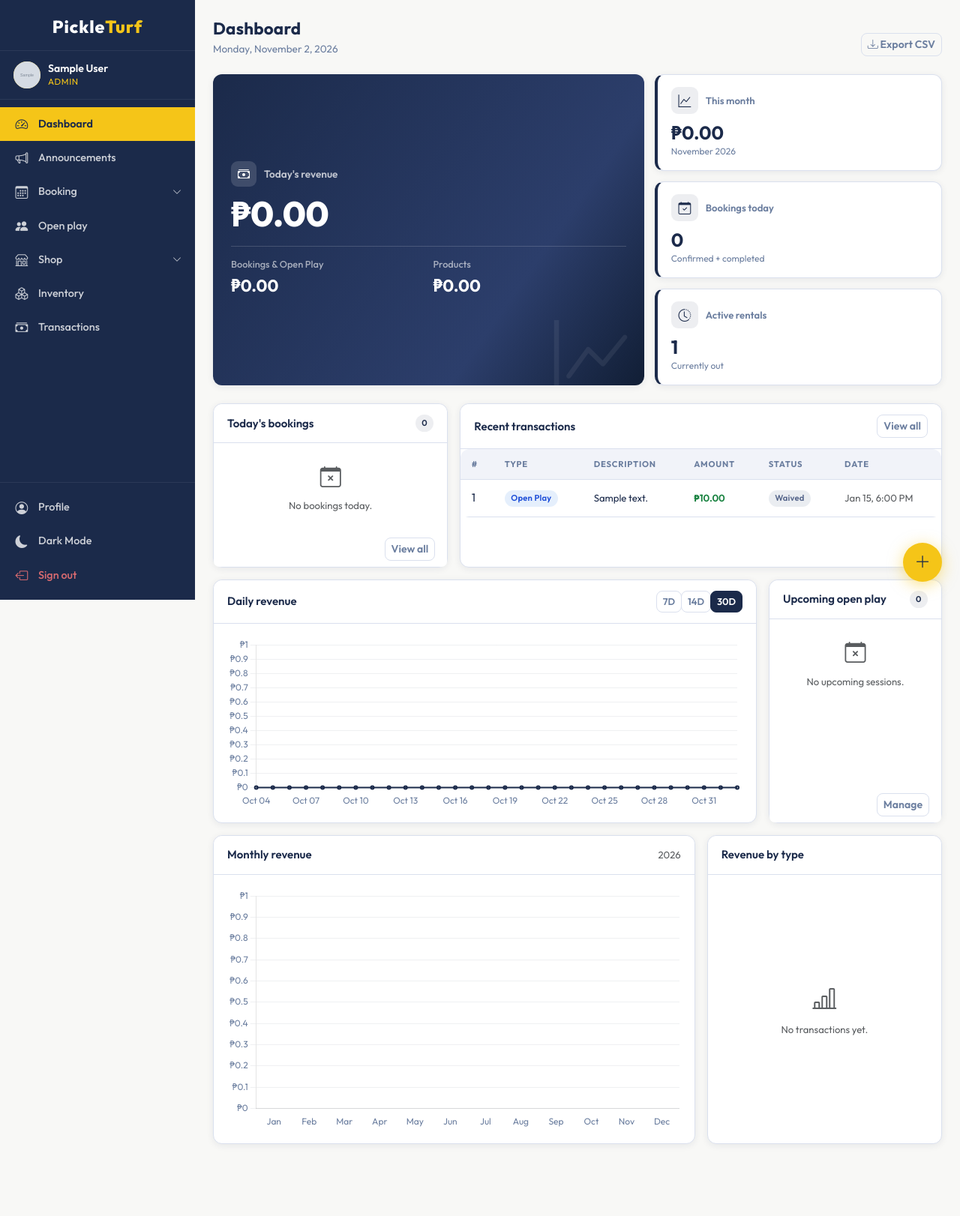
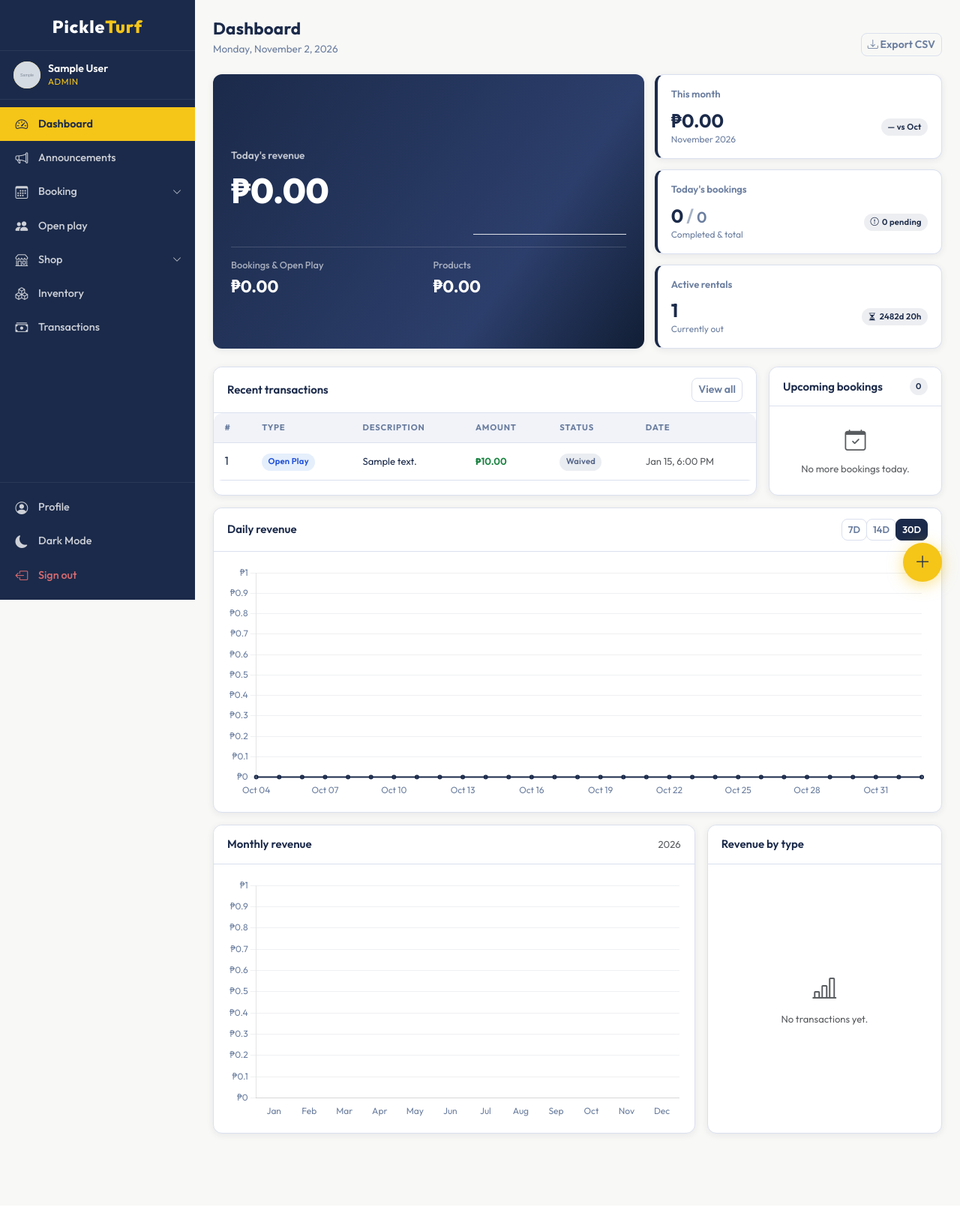
Before and after one commit to n3mo1101/pickleturf-app-vercel, a Django app: page /dashboard/ in a window 1280 px wide. Shown: the whole page at 75% size. After the commit the page ends 1517 px from the top, so only its background shows below. Run offline with Django 4.2, Linux system fonts and the light colour scheme; a user stored in the database is signed in; tables that the repository leaves empty hold one stand-in row (values such as "Sample post"); grey boxes marked "Sample" are stand-in pictures; data that the repository does not hold is empty; some libraries are stand-ins or nearby versions.

Commit message:
feat: dashboard KPI and chart refresh
- Add a 7-day revenue sparkline constrained to a fixed, non-stretching chart area
- Show completed / total bookings with pending and trend badges on the KPI cards
- Move upcoming bookings beside recent transactions and filter to bookings not yet ended
- Use navy bars for monthly revenue and keep the original revenue-by-type colors
- Hide KPI icons, drop the upcoming open play card, and widen the daily revenue chart
- Move `.env.vercel` under the Vercel section in `.gitignore`

```diff
--- a/dashboard/views.py
+++ b/dashboard/views.py
@@ -1,7 +1,7 @@
 import csv
 from datetime import date, timedelta
 from django.contrib.auth.decorators import login_required
-from django.db.models import Sum, Q
+from django.db.models import Count, Sum, Q
 from django.db.models.functions import TruncDate, TruncMonth
 from django.http import HttpResponse
 from django.shortcuts import render
@@ -102,6 +102,19 @@ def _revenue_by_type():
     return labels, data
 
 
+def _format_duration(delta):
+    """Compact duration for rental age, e.g. 2h 15m or 3d 4h."""
+    total_minutes = max(int(delta.total_seconds() // 60), 0)
+    days, remainder = divmod(total_minutes, 24 * 60)
+    hours, minutes = divmod(remainder, 60)
+
+    if days:
+        return f'{days}d {hours}h'
+    if hours:
+        return f'{hours}h {minutes}m'
+    return f'{minutes}m'
+
+
 # ── Main Dashboard View ────────────────────────────────────────────────────────
 
 @admin_or_staff_required
@@ -149,14 +162,56 @@ def index(request):
         .aggregate(total=Sum('amount'))['total'] or 0
     )
 
-    bookings_today = Booking.objects.filter(
+    first_of_month = today.replace(day=1)
+    prev_month_end = first_of_month - timedelta(days=1)
+    prev_month_start = prev_month_end.replace(day=1)
+    prev_month_revenue = (
+        _revenue_queryset()
+        .filter(created_at__date__range=(prev_month_start, prev_month_end))
+        .aggregate(total=Sum('amount'))['total'] or 0
+    )
+
+    month_change_pct = None
+    month_change_up = True
+    if prev_month_revenue:
+        change = (
+            (float(month_revenue) - float(prev_month_revenue))
+            / float(prev_month_revenue)
+            * 100
+        )
+        month_change_pct = abs(round(change, 1))
+        month_change_up = change >= 0
+
+    booking_counts = Booking.objects.filter(
         date=today,
-        status__in=[Booking.Status.CONFIRMED, Booking.Status.COMPLETED]
-    ).count()
+        status__in=[
+            Booking.Status.PENDING,
+            Booking.Status.CONFIRMED,
+            Booking.Status.COMPLETED,
+        ],
+    ).aggregate(
+        total=Count('id'),
+        completed=Count('id', filter=Q(status=Booking.Status.COMPLETED)),
+        pending=Count('id', filter=Q(status=Booking.Status.PENDING)),
+    )
+    bookings_today = booking_counts['total']
+    bookings_completed_today = booking_counts['completed']
+    bookings_pending_today = booking_counts['pending']
 
-    active_rentals = RentalRecord.objects.filter(
+    active_rental_qs = RentalRecord.objects.filter(
         status=RentalRecord.Status.ACTIVE
-    ).count()
+    )
+    active_rentals = active_rental_qs.count()
+    oldest_rented_at = (
+        active_rental_qs
+        .order_by('rented_at')
+        .values_list('rented_at', flat=True)
+        .first()
+    )
+    longest_rental_display = (
+        _format_duration(now - oldest_rented_at)
+        if oldest_rented_at else None
+    )
 
     # ── Chart Data ─────────────────────────────────────────────────
     daily_labels,   daily_data   = _daily_revenue_last_30()
@@ -170,11 +225,17 @@ def index(request):
         .order_by('-created_at')[:7]
     )
 
-    todays_bookings = (
+    now_time = timezone.localtime(now).time()
+    todays_bookings = list(
         Booking.objects
         .filter(
             date=today,
-            status__in=[Booking.Status.CONFIRMED, Booking.Status.COMPLETED]
+            status__in=[
+                Booking.Status.PENDING,
+                Booking.Status.CONFIRMED,
+                Booking.Status.COMPLETED,
+            ],
+            end_time__gt=now_time,
         )
         .select_related('court', 'user')
         .prefetch_related('slots')
@@ -201,8 +262,14 @@ def index(request):
         'last_tx_amount':   last_tx_amount,
         'last_tx_label':    last_tx_label,
         'month_revenue':    month_revenue,
+        'month_change_pct': month_change_pct,
+        'month_change_up':  month_change_up,
+        'prev_month_label': prev_month_end.strftime('%b'),
         'bookings_today':   bookings_today,
+        'bookings_completed_today': bookings_completed_today,
+        'bookings_pending_today':   bookings_pending_today,
         'active_rentals':   active_rentals,
+        'longest_rental_display': longest_rental_display,
 
         # Charts (passed as Python lists — serialized in template)
         'daily_labels':   daily_labels,
--- a/static/css/base.css
+++ b/static/css/base.css
@@ -49,6 +49,7 @@
   --chart-tick:    #6B7E9F;
   --chart-accent:  #F5C518;
   --chart-primary: #1B2A4A;
+  --chart-primary-hover: #2C3E6B;
   --chart-fill:    rgba(27,42,74,.14);
 
   /* Sidebar */
@@ -121,6 +122,7 @@
   --chart-grid:   rgba(255,255,255,.07);
   --chart-tick:   #96A5C0;
   --chart-primary:#93A8CE;
+  --chart-primary-hover: #B7C6E3;
   --chart-fill:   rgba(147,168,206,.18);
 }
 
--- a/static/css/pages.css
+++ b/static/css/pages.css
@@ -218,9 +218,12 @@
 /* Primary metric — navy gradient hero */
 .card.kpi-hero {
   padding: 22px 24px;
-  display: flex;
-  flex-direction: column;
-  justify-content: center;
+  display: grid;
+  grid-template-columns: minmax(0, 1.2fr) minmax(0, .8fr);
+  grid-template-rows: auto auto;
+  align-content: center;
+  column-gap: 18px;
+  align-items: stretch;
   position: relative;
   overflow: hidden;
   min-height: 128px;
@@ -228,20 +231,38 @@
   background: linear-gradient(125deg, var(--pt-navy) 0%, var(--pt-navy-light) 70%, var(--pt-navy-dark) 100%);
   border: none;
 }
+.kpi-hero-main {
+  min-width: 0;
+  display: flex;
+  flex-direction: column;
+  justify-content: center;
+  position: relative;
+  z-index: 1;
+}
+.kpi-hero-spark {
+  position: relative;
+  min-width: 0;
+  width: 100%;
+  height: 148px;
+  max-height: 148px;
+  align-self: center;
+  overflow: hidden;
+  z-index: 1;
+  pointer-events: none;
+}
+.kpi-hero-spark canvas {
+  display: block;
+  width: 100% !important;
+  height: 100% !important;
+  max-width: 100% !important;
+  max-height: 100% !important;
+}
 .kpi-hero-top {
   display: flex;
   align-items: center;
   gap: 10px;
   position: relative;
   z-index: 1;
-}
-.kpi-hero .kpi-icon {
-  width: 34px;
-  height: 34px;
-  border-radius: 9px;
-  background: rgba(255,255,255,.14);
-  color: #fff;
-  font-size: 1rem;
 }
 .kpi-hero .kpi-label {
   font-size: .85rem;
@@ -274,6 +295,7 @@
   z-index: 1;
 }
 .kpi-hero-split {
+  grid-column: 1 / -1;
   display: grid;
   grid-template-columns: 1fr 1fr;
   gap: 12px;
@@ -293,15 +315,6 @@
   font-weight: 700;
   color: #fff;
   margin-top: 3px;
-}
-.kpi-hero-ghost {
-  position: absolute;
-  right: 16px;
-  bottom: -18px;
-  font-size: 6.5rem;
-  line-height: 1;
-  color: rgba(255,255,255,.07);
-  pointer-events: none;
 }
 
 /* Stacked secondary metrics — navy accents */
@@ -324,19 +337,41 @@
   min-width: 0;
 }
 .kpi-icon {
-  width: 36px;
-  height: 36px;
-  border-radius: 9px;
+  width: 26px;
+  height: 26px;
+  border-radius: 7px;
   display: flex;
   align-items: center;
   justify-content: center;
-  font-size: 1.05rem;
+  font-size: .8rem;
   flex-shrink: 0;
-  background: var(--navy-soft);
+  /* background: var(--navy-soft); */
   color: var(--pt-navy);
 }
 [data-theme="dark"] .kpi-icon { color: #C7D2E5; }
-.kpi-meta { min-width: 0; width: 100%; flex: 0 1 auto; }
+.kpi-meta {
+  display: flex;
+  align-items: center;
+  justify-content: space-between;
+  flex-wrap: wrap;
+  /* gap: 6px 10px; */
+  min-width: 0;
+  width: 100%;
+  flex: 0 1 auto;
+}
+.kpi-meta-main { min-width: 0; }
+.kpi-row-extra {
+  flex-shrink: 0;
+  display: flex;
+  align-items: center;
+}
+.kpi-row-extra .badge {
+  display: inline-flex;
+  align-items: center;
+  gap: 4px;
+  white-space: nowrap;
+  font-size: .7rem;
+}
 .kpi-row .kpi-label {
   font-size: .82rem;
   font-weight: 600;
@@ -352,11 +387,34 @@
   margin-top: 1px;
   color: var(--text);
 }
+.kpi-fraction {
+  display: flex;
+  align-items: baseline;
+  gap: 4px;
+}
+.kpi-fraction-sep {
+  color: var(--text-muted);
+  font-weight: 600;
+  opacity: .6;
+}
+.kpi-fraction-total {
+  font-size: .82em;
+  font-weight: 600;
+  color: var(--text-muted);
+}
 .kpi-row .kpi-note {
   font-size: .75rem;
   color: var(--text-muted);
   margin-top: 1px;
 }
+
+/* Today's bookings — scrollable compact list */
+.today-bookings-body {
+  max-height: 21.5rem;
+  overflow-y: auto;
+}
+.booking-user  { font-size: .72rem; }
+.booking-price { font-size: .75rem; }
 
 /* Daily revenue range toggle */
 .btn-range .btn { font-size: .8rem; }
@@ -372,8 +430,14 @@
 }
 @media (max-width: 575.98px) {
   .kpi-stack { grid-template-columns: 1fr; gap: 12px; }
-  .card.kpi-hero { min-height: 0; padding: 18px; }
-  .kpi-hero-ghost { font-size: 5rem; right: 10px; }
+  .card.kpi-hero {
+    min-height: 0;
+    padding: 18px;
+    grid-template-columns: 1fr;
+    grid-template-rows: auto auto;
+  }
+  .kpi-hero-spark { display: none; }
+  .kpi-hero-split { grid-column: 1; }
 }
 
 /* Description truncation in tables */
--- a/static/js/dashboard.js
+++ b/static/js/dashboard.js
@@ -18,14 +18,15 @@ function cssVar(name) {
 
 function palette() {
     return {
-        tick:     cssVar('--chart-tick'),
-        grid:     cssVar('--chart-grid'),
-        primary:  cssVar('--chart-primary'),
-        accent:   cssVar('--chart-accent'),
-        fill:     cssVar('--chart-fill'),
-        cardBg:   cssVar('--bg-card'),
-        ok:       cssVar('--ok'),
-        info:     cssVar('--info'),
+        tick:         cssVar('--chart-tick'),
+        grid:         cssVar('--chart-grid'),
+        primary:      cssVar('--chart-primary'),
+        primaryHover: cssVar('--chart-primary-hover'),
+        accent:       cssVar('--chart-accent'),
+        fill:         cssVar('--chart-fill'),
+        cardBg:       cssVar('--bg-card'),
+        ok:           cssVar('--ok'),
+        info:         cssVar('--info'),
     };
 }
 
@@ -45,6 +46,49 @@ function buildCharts() {
 
     const p = palette();
     Chart.defaults.color = p.tick;
+
+    // ── 0. Hero revenue sparkline ─────────────────────────────────────────────
+    const sparkEl = document.getElementById('heroRevenueSpark');
+    if (sparkEl) {
+        chartInstances.push(new Chart(sparkEl, {
+            type: 'line',
+            data: {
+                labels: dailyLabels.slice(-7),
+                datasets: [{
+                    data: dailyData.slice(-7),
+                    borderColor: 'rgba(255,255,255,.85)',
+                    backgroundColor: context => {
+                        const { ctx, chartArea } = context.chart;
+                        if (!chartArea) return 'rgba(255,255,255,0)';
+                        const gradient = ctx.createLinearGradient(
+                            0, chartArea.top, 0, chartArea.bottom
+                        );
+                        gradient.addColorStop(0, 'rgba(255,255,255,.26)');
+                        gradient.addColorStop(1, 'rgba(255,255,255,0)');
+                        return gradient;
+                    },
+                    borderWidth: 2,
+                    pointRadius: 0,
+                    pointHoverRadius: 0,
+                    fill: true,
+                    tension: 0.35,
+                }]
+            },
+            options: {
+                responsive: true,
+                maintainAspectRatio: false,
+                animation: { duration: 500 },
+                plugins: {
+                    legend: { display: false },
+                    tooltip: { enabled: false },
+                },
+                scales: {
+                    x: { display: false },
+                    y: { display: false, beginAtZero: true },
+                },
+            }
+        }));
+    }
 
     // ── 1. Daily Revenue (line) ───────────────────────────────────────────────
     const dailyEl = document.getElementById('dailyRevenueChart');
@@ -136,8 +180,8 @@ function buildCharts() {
                 datasets: [{
                     label: 'Revenue (₱)',
                     data: monthlyData,
-                    backgroundColor: p.accent,
-                    hoverBackgroundColor: cssVar('--pt-yellow-dark'),
+                    backgroundColor: p.primary,
+                    hoverBackgroundColor: p.primaryHover,
                     borderRadius: 4,
                     borderSkipped: false,
                 }]
--- a/templates/dashboard/index.html
+++ b/templates/dashboard/index.html
@@ -23,15 +23,18 @@
 <div class="kpi-grid">
 
     <div class="card kpi-hero">
-        <i class="bi bi-graph-up kpi-hero-ghost"></i>
+        <div class="kpi-hero-main">
             <div class="kpi-hero-top">
-            <div class="kpi-icon"><i class="bi bi-cash-stack"></i></div>
                 <div class="kpi-label">Today's revenue</div>
             </div>
             <div class="kpi-value">₱{{ today_revenue|floatformat:2 }}</div>
             {% if last_tx_label %}
             <div class="kpi-sub"><i class="bi bi-arrow-up-right"></i> +₱{{ last_tx_amount|floatformat:2 }} from {{ last_tx_label }}</div>
             {% endif %}
+        </div>
+        <div class="kpi-hero-spark" aria-hidden="true">
+            <canvas id="heroRevenueSpark"></canvas>
+        </div>
         <div class="kpi-hero-split">
             <div class="kpi-split-item">
                 <div class="kpi-split-label">Bookings &amp; Open Play</div>
@@ -47,32 +50,64 @@
     <div class="kpi-stack">
         <div class="card kpi-row">
             <div class="kpi-row-head">
-                <div class="kpi-icon"><i class="bi bi-graph-up"></i></div>
+                <!-- <div class="kpi-icon"><i class="bi bi-graph-up"></i></div> -->
                 <div class="kpi-label">This month</div>
             </div>
             <div class="kpi-meta">
+                <div class="kpi-meta-main">
                     <div class="kpi-value">₱{{ month_revenue|floatformat:2 }}</div>
                     <div class="kpi-note">{{ today|date:"F Y" }}</div>
+                </div>
+                <div class="kpi-row-extra">
+                    <span class="badge bg-primary">
+                        {% if month_change_pct is not None %}
+                        <i class="bi bi-arrow-{% if month_change_up %}up{% else %}down{% endif %}-right"></i>
+                        {{ month_change_pct|floatformat:1 }}% vs {{ prev_month_label }}
+                        {% else %}
+                        — vs {{ prev_month_label }}
+                        {% endif %}
+                    </span>
+                </div>
             </div>
         </div>
         <div class="card kpi-row">
             <div class="kpi-row-head">
-                <div class="kpi-icon"><i class="bi bi-calendar-check"></i></div>
-                <div class="kpi-label">Bookings today</div>
+                <!-- <div class="kpi-icon"><i class="bi bi-calendar-check"></i></div> -->
+                <div class="kpi-label">Today's bookings </div>
             </div>
             <div class="kpi-meta">
-                <div class="kpi-value">{{ bookings_today }}</div>
-                <div class="kpi-note">Confirmed + completed</div>
+                <div class="kpi-meta-main">
+                    <div class="kpi-value kpi-fraction">
+                        <span class="kpi-fraction-done">{{ bookings_completed_today }}</span>
+                        <span class="kpi-fraction-sep">/</span>
+                        <span class="kpi-fraction-total">{{ bookings_today }}</span>
+                    </div>
+                    <div class="kpi-note">Completed & total</div>
+                </div>
+                <div class="kpi-row-extra">
+                    <span class="badge bg-primary">
+                        <i class="bi-exclamation-circle"></i>
+                        {{ bookings_pending_today }} pending
+                    </span>
+                </div>
             </div>
         </div>
         <div class="card kpi-row">
             <div class="kpi-row-head">
-                <div class="kpi-icon"><i class="bi bi-clock-history"></i></div>
+                <!-- <div class="kpi-icon"><i class="bi bi-clock-history"></i></div> -->
                 <div class="kpi-label">Active rentals</div>
             </div>
             <div class="kpi-meta">
+                <div class="kpi-meta-main">
                     <div class="kpi-value">{{ active_rentals }}</div>
                     <div class="kpi-note">Currently out</div>
+                </div>
+                <div class="kpi-row-extra">
+                    <span class="badge bg-primary" title="Longest active rental">
+                        <i class="bi bi-hourglass-split"></i>
+                        {% if longest_rental_display %}{{ longest_rental_display }}{% else %}—{% endif %}
+                    </span>
+                </div>
             </div>
         </div>
     </div>
@@ -82,56 +117,7 @@
 {# ── Row 1: Today's Bookings + Recent Transactions ── #}
 <div class="row g-3 mb-3">
 
-    <div class="col-lg-4">
-        <div class="card h-100">
-            <div class="card-header d-flex justify-content-between align-items-center">
-                <span class="fw-semibold">Today's bookings</span>
-                <span class="badge bg-primary">{{ bookings_today }}</span>
-            </div>
-            <div class="card-body p-0">
-                {% if todays_bookings %}
-                <ul class="list-group list-group-flush">
-                    {% for b in todays_bookings %}
-                    <li class="list-group-item py-2 px-3">
-                        <div class="d-flex justify-content-between">
-                            <div>
-                                <div class="fw-semibold small">
-                                    {{ b.court.name }}
-                                </div>
-                                <div class="text-muted" style="font-size:.75rem;">
-                                    {{ b.user.full_name }}
-                                </div>
-                            </div>
-                            <div class="text-end">
-                                <div class="small text-nowrap">
-                                    {% include 'bookings/_booking_time.html' with b=b %}
-                                </div>
-                                <div class="text-ok fw-semibold"
-                                     style="font-size:.75rem;">
-                                    ₱{{ b.price|floatformat:2 }}
-                                </div>
-                            </div>
-                        </div>
-                    </li>
-                    {% endfor %}
-                </ul>
-                {% else %}
-                <div class="text-center text-muted py-4">
-                    <i class="bi bi-calendar-x fs-3"></i>
-                    <p class="small mt-2 mb-0">No bookings today.</p>
-                </div>
-                {% endif %}
-            </div>
-            <div class="card-footer border-0 text-end">
-                <a href="{% url 'bookings:admin_list' %}"
-                   class="btn btn-sm btn-outline-secondary">
-                    View all
-                </a>
-            </div>
-        </div>
-    </div>
-
-    <div class="col-lg-8">
+    <div class="col-lg-9">
         <div class="card h-100">
             <div class="card-header d-flex justify-content-between align-items-center">
                 <span class="fw-semibold">Recent transactions</span>
@@ -212,32 +198,52 @@
         </div>
     </div>
 
+    <div class="col-lg-3">
+        <div class="card h-100 d-flex flex-column">
+            <div class="card-header d-flex justify-content-between align-items-center">
+                <span class="fw-semibold">Upcoming bookings</span>
+                <span class="badge bg-primary" title="Remaining today">{{ todays_bookings|length }}</span>
+            </div>
+            <div class="card-body p-0 today-bookings-body">
+                {% if todays_bookings %}
+                <ul class="list-group list-group-flush">
+                    {% for b in todays_bookings %}
+                    <li class="list-group-item py-2 px-3">
+                        <div class="d-flex justify-content-between align-items-baseline gap-2">
+                            <div class="fw-semibold small text-truncate">
+                                {{ b.court.name }}
+                            </div>
+                            <div class="small text-muted text-nowrap">
+                                {{ b.start_time|time:"g:i A" }}–{{ b.end_time|time:"g:i A" }}
+                            </div>
+                        </div>
+                        <div class="d-flex justify-content-between align-items-baseline gap-2 mt-1">
+                            <div class="text-muted text-truncate booking-user">
+                                {{ b.user.full_name }}
+                            </div>
+                            <div class="text-ok fw-semibold text-nowrap booking-price">
+                                ₱{{ b.price|floatformat:2 }}
+                            </div>
+                        </div>
+                    </li>
+                    {% endfor %}
+                </ul>
+                {% else %}
+                <div class="text-center text-muted py-4">
+                    <i class="bi bi-calendar-check fs-3"></i>
+                    <p class="small mt-2 mb-0">No more bookings today.</p>
+                </div>
+                {% endif %}
+            </div>
+        </div>
+    </div>
+
 </div>
 
 {# ── Row 2: Daily Revenue + Upcoming Open Play ── #}
 <div class="row g-3 mb-3">
 
-    <div class="col-lg-9">
-        <div class="card h-100">
-            <div class="card-header d-flex justify-content-between align-items-center">
-                <span class="fw-semibold">Daily revenue</span>
-                <div class="btn-group btn-group-sm btn-range" role="group"
-                     aria-label="Daily revenue range">
-                    <button type="button" class="btn btn-outline-secondary"
-                            data-range="7">7D</button>
-                    <button type="button" class="btn btn-outline-secondary"
-                            data-range="14">14D</button>
-                    <button type="button" class="btn btn-outline-secondary active"
-                            data-range="30">30D</button>
-                </div>
-            </div>
-            <div class="card-body">
-                <canvas id="dailyRevenueChart" height="100"></canvas>
-            </div>
-        </div>
-    </div>
-
-    <div class="col-lg-3">
+    <!-- <div class="col-lg-3">
         <div class="card h-100">
             <div class="card-header d-flex justify-content-between align-items-center">
                 <span class="fw-semibold">Upcoming open play</span>
@@ -277,6 +283,26 @@
                    class="btn btn-sm btn-outline-secondary">
                     Manage
                 </a>
+            </div>
+        </div>
+    </div> -->
+
+    <div class="col-lg-12">
+        <div class="card h-100">
+            <div class="card-header d-flex justify-content-between align-items-center">
+                <span class="fw-semibold">Daily revenue</span>
+                <div class="btn-group btn-group-sm btn-range" role="group"
+                     aria-label="Daily revenue range">
+                    <button type="button" class="btn btn-outline-secondary"
+                            data-range="7">7D</button>
+                    <button type="button" class="btn btn-outline-secondary"
+                            data-range="14">14D</button>
+                    <button type="button" class="btn btn-outline-secondary active"
+                            data-range="30">30D</button>
+                </div>
+            </div>
+            <div class="card-body">
+                <canvas id="dailyRevenueChart" height="100"></canvas>
             </div>
         </div>
     </div>
```
Also changed, not shown: dashboard/tests.py (+105 -1 lines), CHANGELOG.md, 1 other file. Lines whose indentation alone changed are shown as unchanged.
